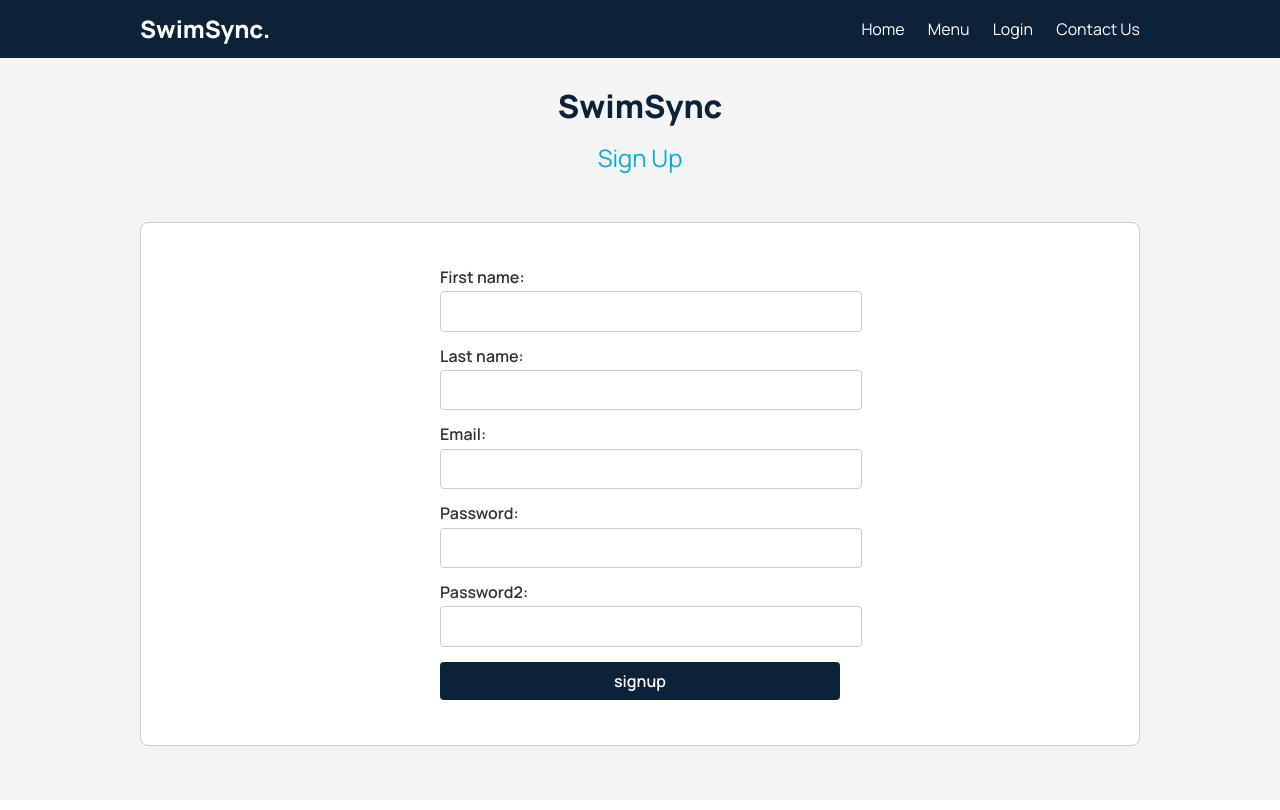
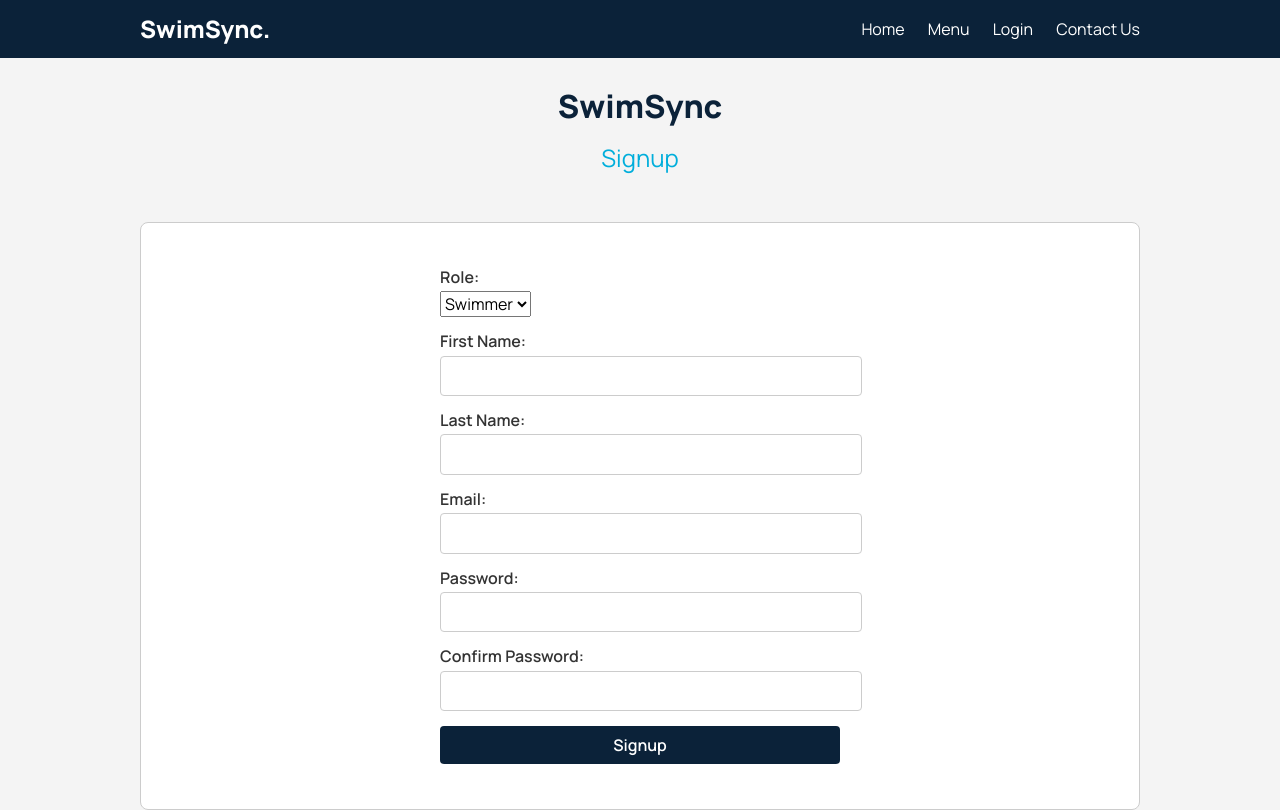
Before and after one commit to YZY16410/13DTSAS91906-91902, a Flask app: page /signup in a window 1280 px wide. Before the commit the page ends 746 px from the top, so only its background shows below. Run offline with Flask 3, Linux system fonts and the light colour scheme.

Commit message:
Today I connected the hrefs of the html in the navbar, and then I also created the singup and login system, where I implemented bcrypt for secure passwords. I also created sessions but I havent created a different view for those who are already in a sessions.

```diff
--- a/app.py
+++ b/app.py
@@ -1,20 +1,104 @@
 from flask import Flask, render_template, request, redirect, session
 import sqlite3
+from sqlite3 import Error
 from flask_bcrypt import Bcrypt
 
+
+DATABASE = "swim"
 app = Flask(__name__)
+bcrypt = Bcrypt(app)
+app.secret_key = "helloworld"
 
-@app.route("/")
+
+def is_logged_in():
+    if session.get("user_id") is None:
+        print("Not logged in")
+        return False
+    else:
+        print("Successfully logged in")
+        return True
+
+def connection_database(db_file):
+    """
+    creates a connection with the database
+    :param db_file:
+    :return: conn
+    """
+    try:
+        connection = sqlite3.connect(db_file)
+        return connection
+    except Error as e:
+        print(e)
+        print(f'An error occurred when connecting to the database. ')
+    return None
+
+
+@app.route('/')
 def render_homepage():
-    return render_template("home.html")
+    return render_template('home.html', logged_in = is_logged_in())
 
-@app.route('/login', methods=['POST', 'GET'])
+@app.route('/login', methods = ['POST','GET'])
 def render_login_page():
-    return render_template('login.html')
+    if is_logged_in():
+        return redirect("/menu/1")
 
-@app.route('/signup', methods=['POST', 'GET'])
+    if request.method == 'POST':
+        email = request.form['user_email'].strip().lower()
+        password = request.form['user_password']
+
+        query = "SELECT user_id, first_name, last_name, password, role FROM users WHERE email = ?"
+        conn = connection_database(DATABASE)
+        cur = conn.cursor()
+        cur.execute(query, (email,))
+        user_info = cur.fetchone()
+        print(user_info)
+        cur.close()
+
+        try:
+            user_id = user_info[0]
+            first_name = user_info[1]
+            user_password = user_info[3]
+        except (IndexError, TypeError):
+            return redirect("/login?error=email+or+password+invalid")
+
+        if not bcrypt.check_password_hash(user_password, password):
+            return redirect("/login?error=email+or+password+invalid")
+
+        session['email'] = email
+        session['user_id'] = user_id
+        session['first_name'] = first_name
+        print(session)
+        return redirect("/")
+
+    return render_template('login.html', logged_in = is_logged_in())
+
+@app.route('/signup', methods = ['POST','GET'])
 def render_signup_page():
-    return render_template('signup.html')
+    if request.method == 'POST':
+        role = request.form.get('role')
+        fname = request.form.get('user_fname').title().strip()
+        lname = request.form.get('user_lname').title().strip()
+        email = request.form.get('user_email').lower().strip()
+        password = request.form.get('user_password')
+        confirm_password = request.form.get('user_confirm_password')
+
+        if password != confirm_password:
+            return redirect("/signup?error=passwords+do+not+match")
+
+        if len(password) < 8:
+            return redirect("/signup?error=password+must+be+over+8+characters")
+
+        hashed_password = bcrypt.generate_password_hash(password)
+
+        con = connection_database(DATABASE)
+        query_insert = "INSERT INTO users (first_name, last_name, email, password, role) VALUES(?,?,?,?,?)"
+        cur = con.cursor()
+        cur.execute(query_insert, (fname, lname, email, hashed_password, role))
+        con.commit()
+        con.close()
+        return(render_template('login.html'))
+
+    return render_template('signup.html', logged_in = is_logged_in())
 
 @app.route('/contact')
 def render_contact_page():
--- a/templates/signup.html
+++ b/templates/signup.html
@@ -1,39 +1,51 @@
 {% extends "base.html" %}
 
-{% block pageheading %} Sign Up {% endblock %}
+{% block pageheading %}Signup{% endblock %}
 
 {% block main %}
-    <form class="myform" method="post">
+    <form class = "myform" method="post">
         <div class="form-group">
-            <div class="form-label"> First name: </div>
-            <div class="form-element"> <input type="text" name="user_fname" required></div>
+            <div class="form-label"> Role: </div>
+            <div class="form-element">
+                <select name="role" required>
+                    <option value="swimmer">Swimmer</option>
+                    <option value="coach">Coach</option>
+                    <option value="admin">Admin</option>
+                </select>
+            </div>
         </div>
 
-        <div class="form-group">
-            <div class="form-label"> Last name: </div>
-            <div class="form-element"> <input type="text" name="user_lname" required></div>
+        <div class = "form-group">
+            <div class="form-label"> First Name: </div>
+            <div class = "form-element"> <input type = "text" name = "user_fname" required></div>
         </div>
 
-        <div class="form-group">
-            <div class="form-label"> Email: </div>
-            <div class="form-element"> <input type="Email" name="user_email" required></div>
+        <div class = "form-group">
+            <div class="form-label"> Last Name: </div>
+            <div class = "form-element"> <input type = "text" name = "user_lname" required></div>
         </div>
 
-        <div class="form-group">
-            <div class="form-label"> Password: </div>
-            <div class="form-element"> <input type="password" name="user_password" required></div>
+        <div class = "form-group">
+            <div class="form-label"> Email: </div>
+            <div class = "form-element"> <input type = "email" name="user_email" required></div>
         </div>
 
-        <div class="form-group">
-            <div class="form-label"> Password2: </div>
-            <div class="form-element"> <input type="password" name="user_password2" required></div>
+        <div class = "form-group">
+            <div class="form-label"> Password: </div>
+            <div class = "form-element"> <input type = "password" name="user_password" required></div>
         </div>
 
-        <div class="form-group">
-            <div class="form-label"> </div>
-            <div class="form-element"> <input type="submit" value="signup"></div>
+        <div class = "form-group">
+            <div class="form-label"> Confirm Password: </div>
+            <div class = "form-element"> <input type = "password" name="user_confirm_password" required></div>
+        </div>
+
+        <div class = "form-group">
+            <div class="form-label">  </div>
+            <div class = "form-element"> <input type = "submit" value="Signup"></div>
         </div>
     </form>
 
 
+
 {% endblock %}
```
Also changed, not shown: templates/login.html (+13 -12 lines).
